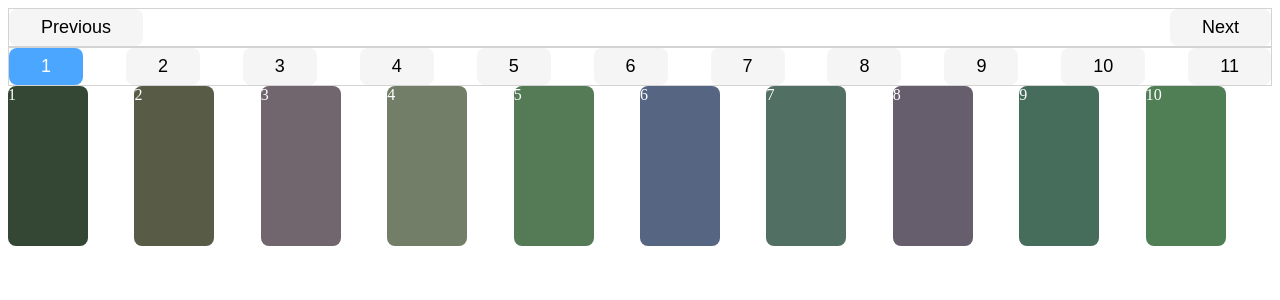
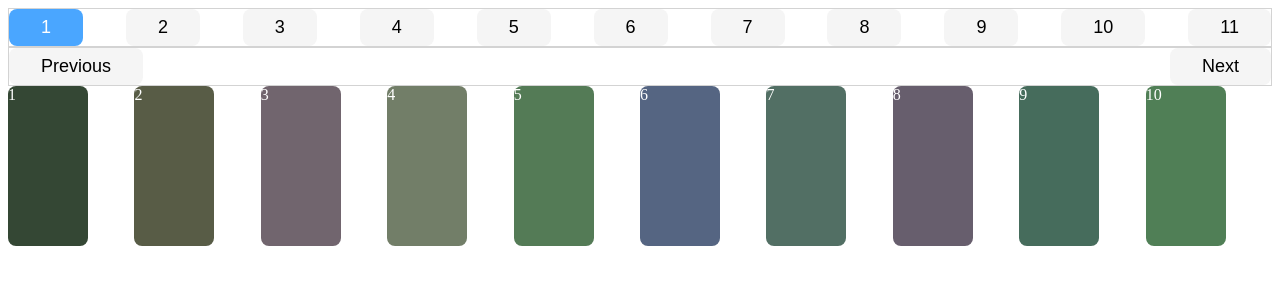
Before and after one commit to luizfiorentino/reusable-components-hub, a Next.js app: page /pagination in a window 1280 px wide. Shown: the top 300 px of the page. Built offline with nearby package versions, Linux system fonts and the light colour scheme.

Commit message:
code cleaning and refactor (passing cards dynamically)

```diff
--- a/components/pagination/index.js
+++ b/components/pagination/index.js
@@ -5,43 +5,26 @@ import Card from "../card";
 
 export default function Pagination({ arrayOfCards, cardsPerPage }) {
   const [paginationIndex, setPaginationIndex] = useState(1);
-  const [currentPage, setCurrentPage] = useState(1);
-  cardsPerPage = 10;
 
-  const arrayOfNumbers = [];
-  for (let i = 1; i <= 101; i++) {
-    arrayOfNumbers.push(i);
-  }
-  console.log(arrayOfNumbers);
-  const totalCards = arrayOfNumbers.length;
-  const numberOfButtons = Math.ceil(arrayOfNumbers.length / cardsPerPage);
-  console.log(numberOfButtons);
+  const numberOfButtons = Math.ceil(arrayOfCards.length / cardsPerPage);
 
   const startSet = (paginationIndex - 1) * cardsPerPage;
   const endSet = startSet + 10;
-  console.log("startSet", startSet);
 
   const previousList = () => setPaginationIndex(paginationIndex - 1);
   const nextList = () => setPaginationIndex(paginationIndex + 1);
-  console.log("paginationIndex", paginationIndex);
 
   const paginationButtons = [];
   for (let i = 0; i < numberOfButtons; i++) {
-    paginationButtons.push({ index: i });
+    paginationButtons.push(i);
   }
-  console.log("paginationButtons", paginationButtons[0]["index"]);
 
   const displayInset = (index) => {
     setPaginationIndex(index + 1);
-    console.log("clicked", index);
   };
 
   return (
     <div>
-      <div className={styles.paginationContainer}>
-        <Button onClick={() => previousList()}>Previous</Button>
-        <Button onClick={() => nextList()}>Next</Button>
-      </div>
       <div className={styles.paginationContainer}>
         {paginationButtons.length &&
           paginationButtons.map((button, index) => (
@@ -53,8 +36,12 @@ export default function Pagination({ arrayOfCards, cardsPerPage }) {
             </Button>
           ))}
       </div>
+      <div className={styles.paginationContainer}>
+        <Button onClick={() => previousList()}>Previous</Button>
+        <Button onClick={() => nextList()}>Next</Button>
+      </div>
       <div className={styles.listOfCardsContainer}>
-        {arrayOfNumbers.slice(startSet, endSet).map((el, index) => (
+        {arrayOfCards.slice(startSet, endSet).map((el, index) => (
           <div className={styles.cardContainer}>
             <Card>{el}</Card>
           </div>
--- a/pages/pagination/index.js
+++ b/pages/pagination/index.js
@@ -3,9 +3,13 @@ import styles from "./index.module.css";
 import Pagination from "@/components/pagination";
 
 export default function index() {
+  const arrayOfCards = [];
+  for (let i = 1; i <= 101; i++) {
+    arrayOfCards.push(i);
+  }
   return (
     <div>
-      <Pagination />
+      <Pagination arrayOfCards={arrayOfCards} cardsPerPage={10} />
     </div>
   );
 }
```
